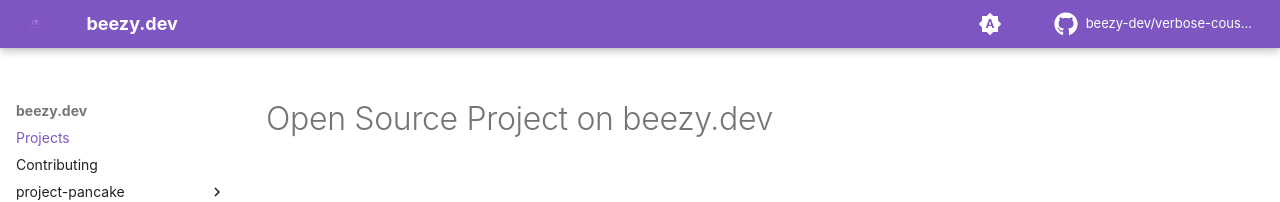
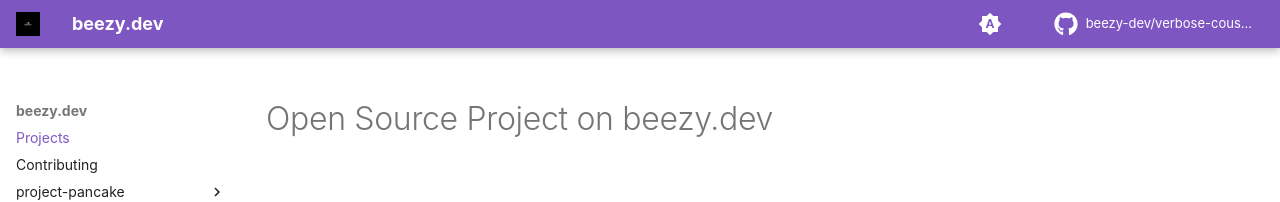
Before and after one commit to beezy-dev/verbose-couscous, an MkDocs documentation site: the page built from docs/index.md, in a window 1280 px wide. Shown: the top 202 px of the page. Built offline with MkDocs 1.6.1 and Material for MkDocs 9.7.7, drawn with Linux system fonts in a browser that asks for light colours; some web fonts are replaced; comment, search, counter and statistics services are not loaded.

Commit message:
testing logo

```diff
--- a/mkdocs.yml
+++ b/mkdocs.yml
@@ -14,7 +14,7 @@ theme:
   font:
     text: Prosto One Regular
     code: Red Hat Mono
-  logo: images/logo-no-background.svg
+  logo: images/logo-white.png
   favicon: images/beezydev-website-favicon-color.png
   features:
     - navigation.indexes
```
Also changed, not shown: docs/images/logo-white.png (added).
